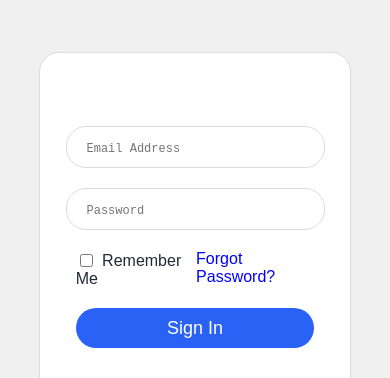
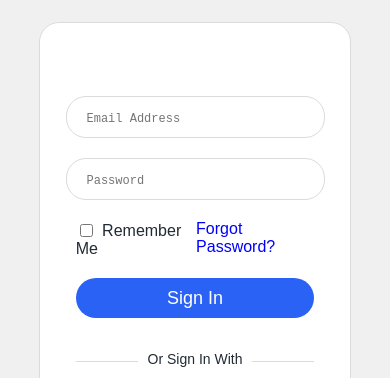
Before and after one commit to sashasmolkin/sashasmolkin.github.io, a plain HTML site: page index.html in a window 390 px wide. Shown: the part 201-579 px from the top of the page. Drawn offline with Linux system fonts and the light colour scheme; a web font is replaced by a local one.

Commit message:
fixed height

```diff
--- a/styles.css
+++ b/styles.css
@@ -21,8 +21,7 @@ h2 {
 .left {
     width: 50% !important;
     margin: 0px;
-    height: 100vh;
-    float: left;
+    height: 100%;
     display: flex;
     justify-content: center;
 }
@@ -167,7 +166,8 @@ h2 span {
         width: 100% !important;
         display: flex;
         justify-content: center;
-        height: 95vh;
+        height: auto !important;
+        margin-top: 40px;
     }
 
     .left-c {
```
